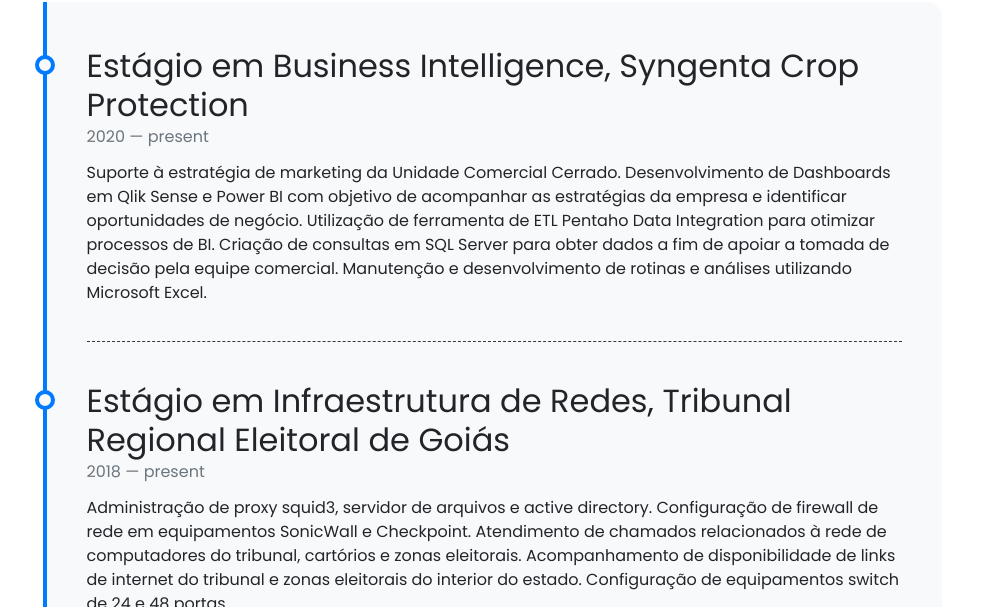
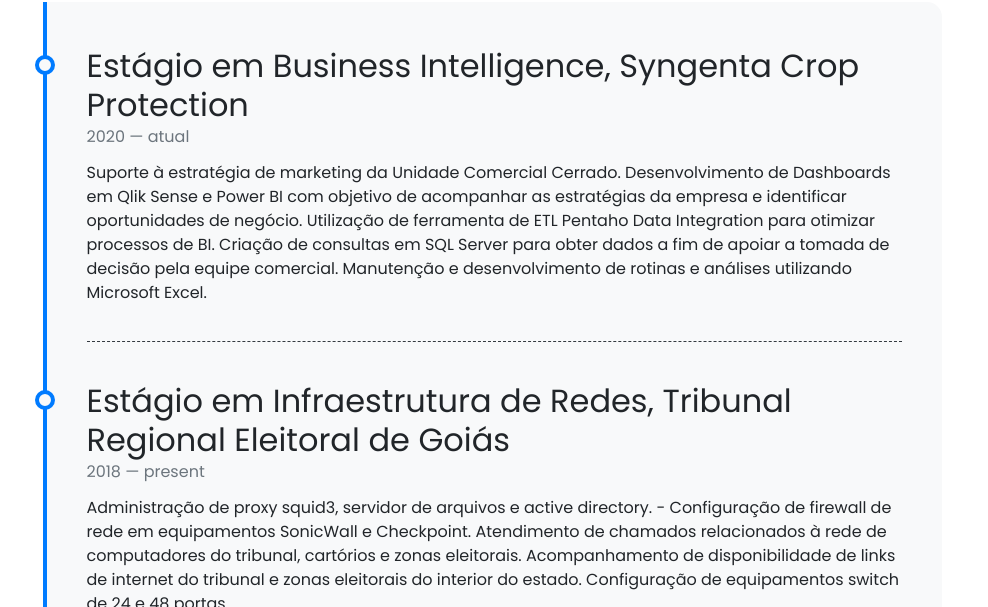
Before and after one commit to fabiomarquez/fabiomarquez.github.io, a Jekyll site: the page built from pages/about.md, in a window 1280 px wide. Shown: the part 736-1343 px from the top of the page, without its empty margins (146-1134 px from the left). Built offline with Jekyll 4.4.1, drawn with Linux system fonts in a browser that asks for light colours; nearby versions of some CDN libraries; emoji names are drawn with the system emoji font; some of the changed text lies outside the part shown.

Commit message:
Update timeline.yml

```diff
--- a/_data/timeline.yml
+++ b/_data/timeline.yml
@@ -1,17 +1,18 @@
 - title: Estágio em Business Intelligence, Syngenta Crop Protection
   from: 2020
-  to: present
-  description: Suporte à estratégia de marketing da Unidade Comercial Cerrado.
-               Desenvolvimento de Dashboards em Qlik Sense e Power BI com objetivo de acompanhar as estratégias da empresa e identificar oportunidades de negócio.
-               Utilização de ferramenta de ETL Pentaho Data Integration para otimizar processos de BI.
-               Criação de consultas em SQL Server para obter dados a fim de apoiar a tomada de decisão pela equipe comercial.
-               Manutenção e desenvolvimento de rotinas e análises utilizando Microsoft Excel.
+  to: atual
+  description: >
+                 Suporte à estratégia de marketing da Unidade Comercial Cerrado.
+                 Desenvolvimento de Dashboards em Qlik Sense e Power BI com objetivo de acompanhar as estratégias da empresa e identificar oportunidades de negócio.
+                 Utilização de ferramenta de ETL Pentaho Data Integration para otimizar processos de BI.
+                 Criação de consultas em SQL Server para obter dados a fim de apoiar a tomada de decisão pela equipe comercial.
+                 Manutenção e desenvolvimento de rotinas e análises utilizando Microsoft Excel.
 
 - title: Estágio em Infraestrutura de Redes, Tribunal Regional Eleitoral de Goiás
   from: 2018
   to: present
   description: Administração de proxy squid3, servidor de arquivos e active directory.
-               Configuração de firewall de rede em equipamentos SonicWall e Checkpoint.
+               -  Configuração de firewall de rede em equipamentos SonicWall e Checkpoint.
                Atendimento de chamados relacionados à rede de computadores do tribunal, cartórios e zonas eleitorais.
                Acompanhamento de disponibilidade de links de internet do tribunal e zonas eleitorais do interior do estado.
                Configuração de equipamentos switch de 24 e 48 portas.
```
